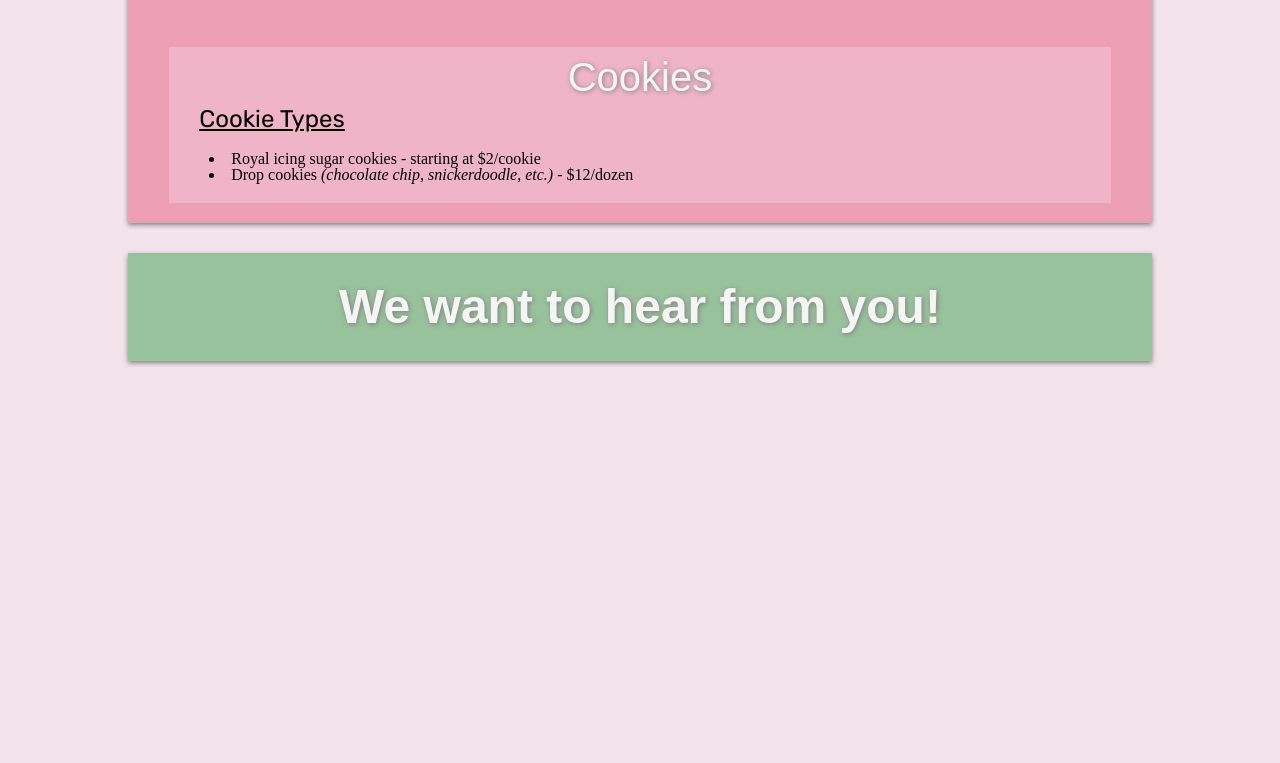
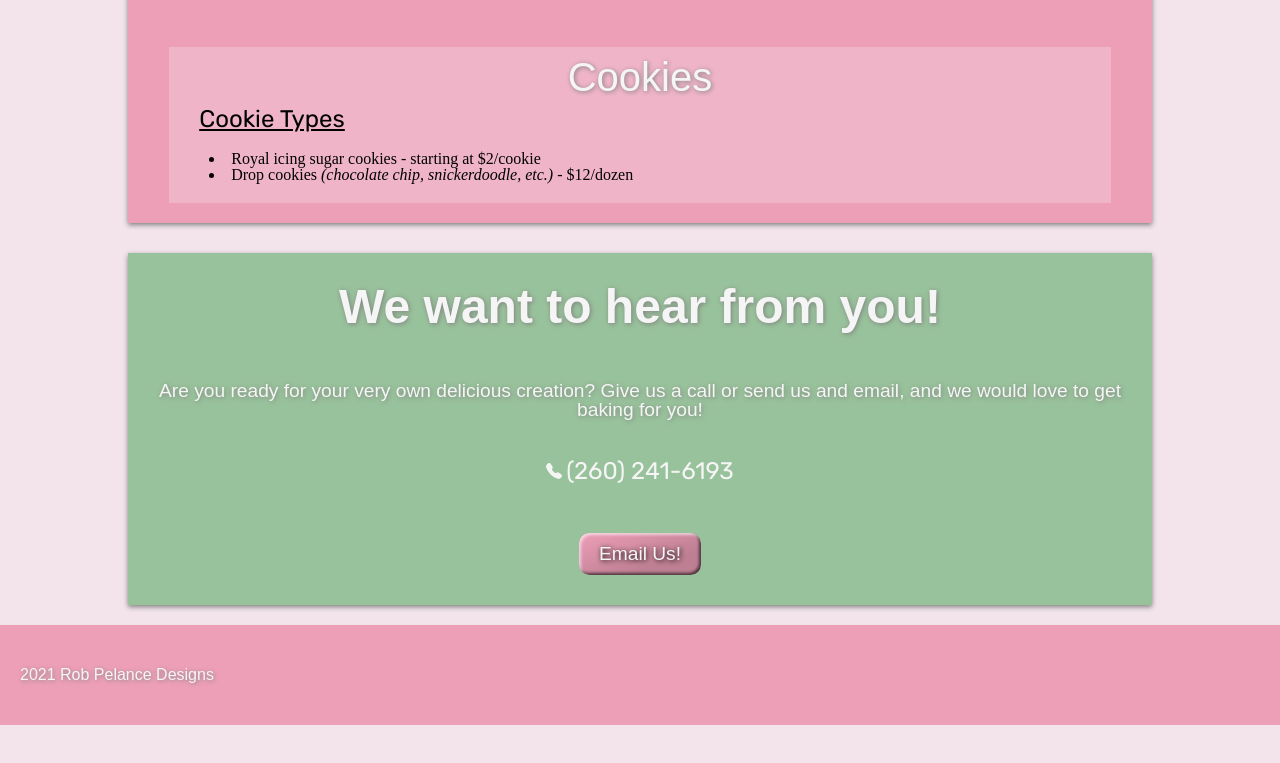
Before and after one commit to therealpelance/Cakes-by-Miranda, a plain HTML site: page index.html in a window 1280 px wide. Shown: the part 3353-4116 px from the top of the page. After the commit the page ends 4078 px from the top, so only its background shows below. Drawn offline with Linux system fonts and the light colour scheme; a web font is replaced by a local one.

Commit message:
Add contact section and footer

```diff
--- a/Resources/CSS/styles.css
+++ b/Resources/CSS/styles.css
@@ -30,7 +30,7 @@ p {
 .grid {
 	width: 100%;
 	display: grid;
-	grid-template: repeat(30, minmax(min-content, max-content)) / 10% 80% 10%;
+	grid-template: repeat(4, minmax(min-content, max-content)) / 10% 80% 10%;
 	grid-row-gap: 30px;
 }
 
@@ -275,4 +275,66 @@ nav a {
 .contact {
 	grid-area: 4 / 2 / span 1 / span 1;
 	background-color: #98C29B;
+	margin-bottom: 20px;
 }
+
+.contact-text {
+	text-align: center;
+	color: whitesmoke;
+	font-size: 1.2em;
+	text-shadow: 1px 1px 5px gray;
+	padding: 20px;
+}
+
+.phone {
+	display: block;
+	text-align: center;
+	text-decoration: none;
+	padding: 20px;
+}
+
+.phone-icon {
+	display: inline;
+}
+
+.phone-number {
+	display: inline;
+	color: whitesmoke;
+	font-family: 'Rubik', sans-serif;
+	font-size: 1.5em;
+}
+
+.email-button {
+	display: block;
+	margin: 30px auto;
+	padding: 10px 20px;
+	background-color: #ee9fb8;
+	border: 0;
+	border-radius: 10px;
+	box-shadow: inset 2px 2px 3px rgba(255, 255, 255, .6),
+				inset -2px -2px 3px rgba(0, 0, 0, .6);
+	background-image: linear-gradient(to top left,
+									  rgba(0, 0, 0, .2),
+									  rgba(0, 0, 0, .2) 30%,
+									  rgba(0, 0, 0, 0));
+	color: whitesmoke;
+	text-shadow: 1px 1px 5px #000;
+	font-size: 1.2em;
+}
+
+/* Footer */
+
+footer {
+	width: 100%;
+	height: 100px;
+	background-color: #ee9fb8;
+	display: flex;
+	justify-content: space-between;
+	align-items: center;
+}
+
+.footer-text {
+	color: whitesmoke;
+	text-shadow: 1px 1px 5px gray;
+	margin: 10px 20px;
+}
--- a/index.html
+++ b/index.html
@@ -151,7 +151,18 @@
         </section>
         <section id="contact" class="contact shadow">
           <h2>We want to hear from you!</h2>
+          <p class="contact-text">Are you ready for your very own delicious creation? Give us a call or send us and email, and we would love to get baking for you!</p>
+          <a class="phone" href="tel:+12602416193">
+            <svg style="display: inline-block;" xmlns="http://www.w3.org/2000/svg" width="16" height="16" fill="whitesmoke" class="bi bi-telephone-fill" viewBox="0 0 16 16">
+              <path fill-rule="evenodd" d="M1.885.511a1.745 1.745 0 0 1 2.61.163L6.29 2.98c.329.423.445.974.315 1.494l-.547 2.19a.678.678 0 0 0 .178.643l2.457 2.457a.678.678 0 0 0 .644.178l2.189-.547a1.745 1.745 0 0 1 1.494.315l2.306 1.794c.829.645.905 1.87.163 2.611l-1.034 1.034c-.74.74-1.846 1.065-2.877.702a18.634 18.634 0 0 1-7.01-4.42 18.634 18.634 0 0 1-4.42-7.009c-.362-1.03-.037-2.137.703-2.877L1.885.511z"/>
+            </svg>
+            <p class="phone-number">(260) 241-6193</p>
+            <a href="mailto:mmurphy1989@yahoo.com?subject=Cakes%20by%20Miranda%20Inquiry" style="text-decoration: none;"><button class="email-button">Email Us!</button></a>
+          </a>
         </section>
       </main>
+      <footer>
+        <p class="footer-text">2021 Rob Pelance Designs</p>
+      </footer>
   </body>
 </html>
```
